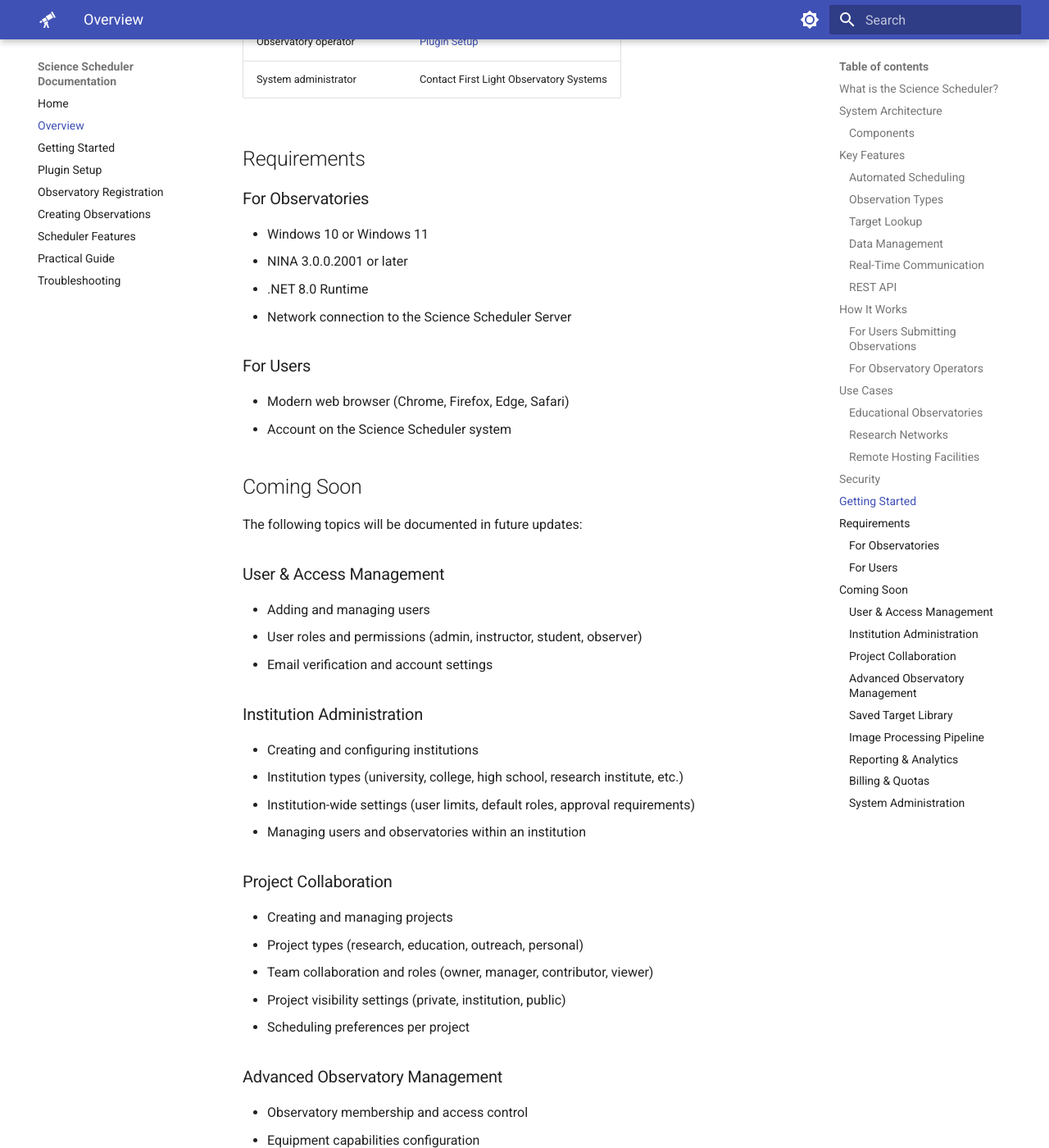
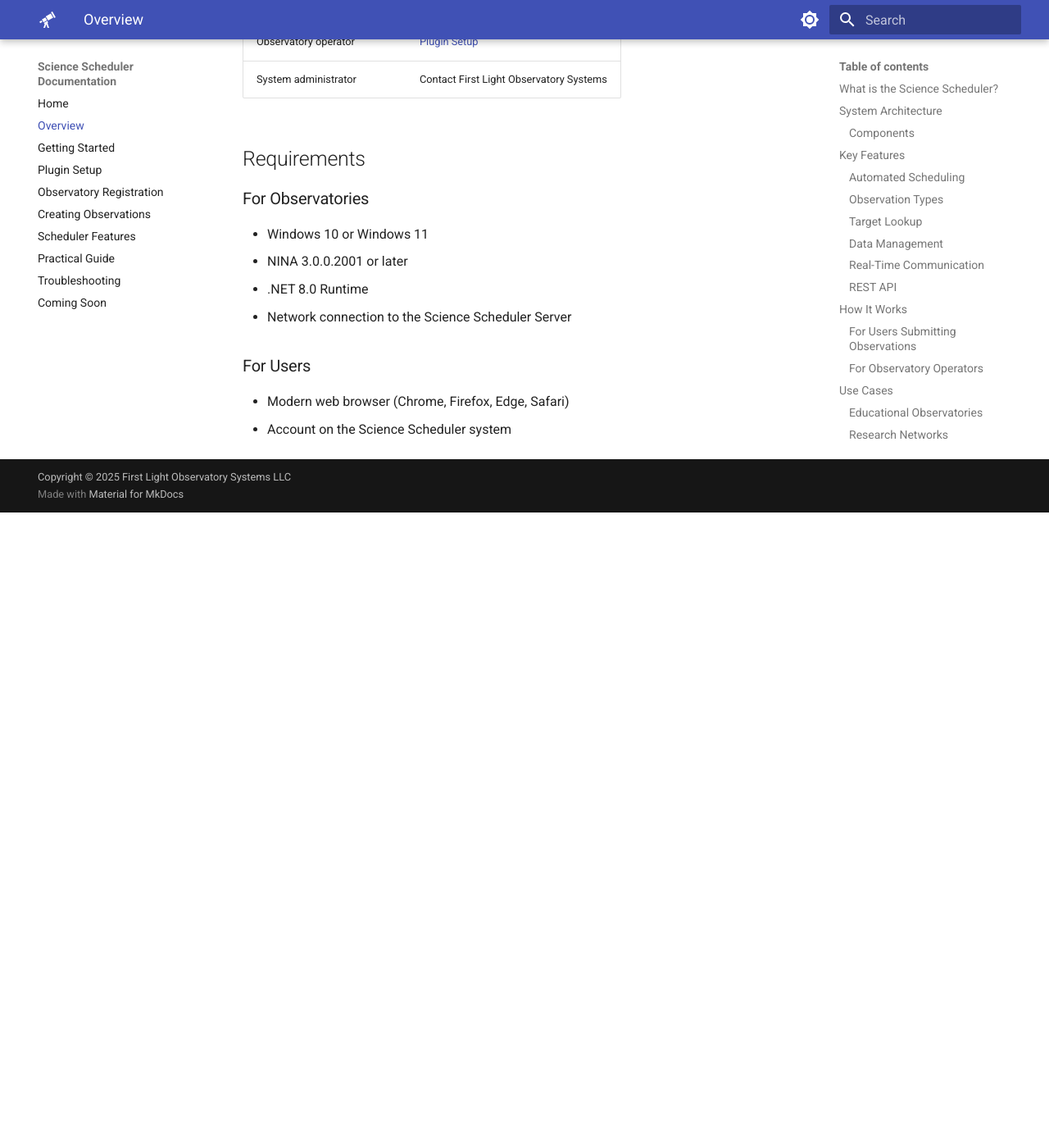
Before and after one commit to First-Light-Systems/nina-scheduler-docs, an MkDocs documentation site: the page built from docs/OVERVIEW.md, in a window 1280 px wide and 1400 px high, scrolled down 4417 px. Shown: the whole window at 82% size. Built offline with MkDocs 1.6.1 and Material for MkDocs 9.7.7, drawn with Linux system fonts in a browser that asks for light colours; after the commit the page ends 5042 px from its top, so only the background shows below that; some of the changed text lies outside the part shown.

Commit message:
Sync: Move Coming Soon to standalone page

```diff
--- a/docs/OVERVIEW.md
+++ b/docs/OVERVIEW.md
@@ -166,61 +166,3 @@ Contact your system administrator for API documentation and access credentials.
 
 - Modern web browser (Chrome, Firefox, Edge, Safari)
 - Account on the Science Scheduler system
-
-## Coming Soon
-
-The following topics will be documented in future updates:
-
-### User & Access Management
-- Adding and managing users
-- User roles and permissions (admin, instructor, student, observer)
-- Email verification and account settings
-
-### Institution Administration
-- Creating and configuring institutions
-- Institution types (university, college, high school, research institute, etc.)
-- Institution-wide settings (user limits, default roles, approval requirements)
-- Managing users and observatories within an institution
-
-### Project Collaboration
-- Creating and managing projects
-- Project types (research, education, outreach, personal)
-- Team collaboration and roles (owner, manager, contributor, viewer)
-- Project visibility settings (private, institution, public)
-- Scheduling preferences per project
-
-### Advanced Observatory Management
-- Observatory membership and access control
-- Equipment capabilities configuration
-- Maintenance mode
-- Ownership transfer
-
-### Saved Target Library
-- Creating and managing saved targets
-- Target sharing and visibility
-- Importing target lists
-
-### Image Processing Pipeline
-- Automatic processing of FITS files
-- Preview generation
-- Plate solving
-- Reprocessing failed images
-- Processing job management
-
-### Reporting & Analytics
-- Usage reports by user, project, and observatory
-- Observation success rates and statistics
-- Data export (CSV)
-
-### Billing & Quotas
-- Pricing tiers and plans
-- Usage-based billing (wall clock time, shutter time, storage)
-- Quota management
-- Invoice viewing
-
-### System Administration
-- Database integrity tools
-- System health monitoring
-- Performance metrics
-
-Have a suggestion for documentation? [Request it here](https://github.com/First-Light-Systems/nina-scheduler-docs/issues/new?template=feature_request.md).
--- a/mkdocs.yml
+++ b/mkdocs.yml
@@ -62,6 +62,7 @@ nav:
   - Scheduler Features: USER_GUIDE_SCHEDULER_FEATURES.md
   - Practical Guide: USER_GUIDE_PRACTICAL.md
   - Troubleshooting: TROUBLESHOOTING.md
+  - Coming Soon: COMING_SOON.md
 
 # Copyright
 copyright: Copyright &copy; 2025 First Light Observatory Systems LLC
```
Also changed, not shown: docs/COMING_SOON.md (added, +61 -0 lines).
